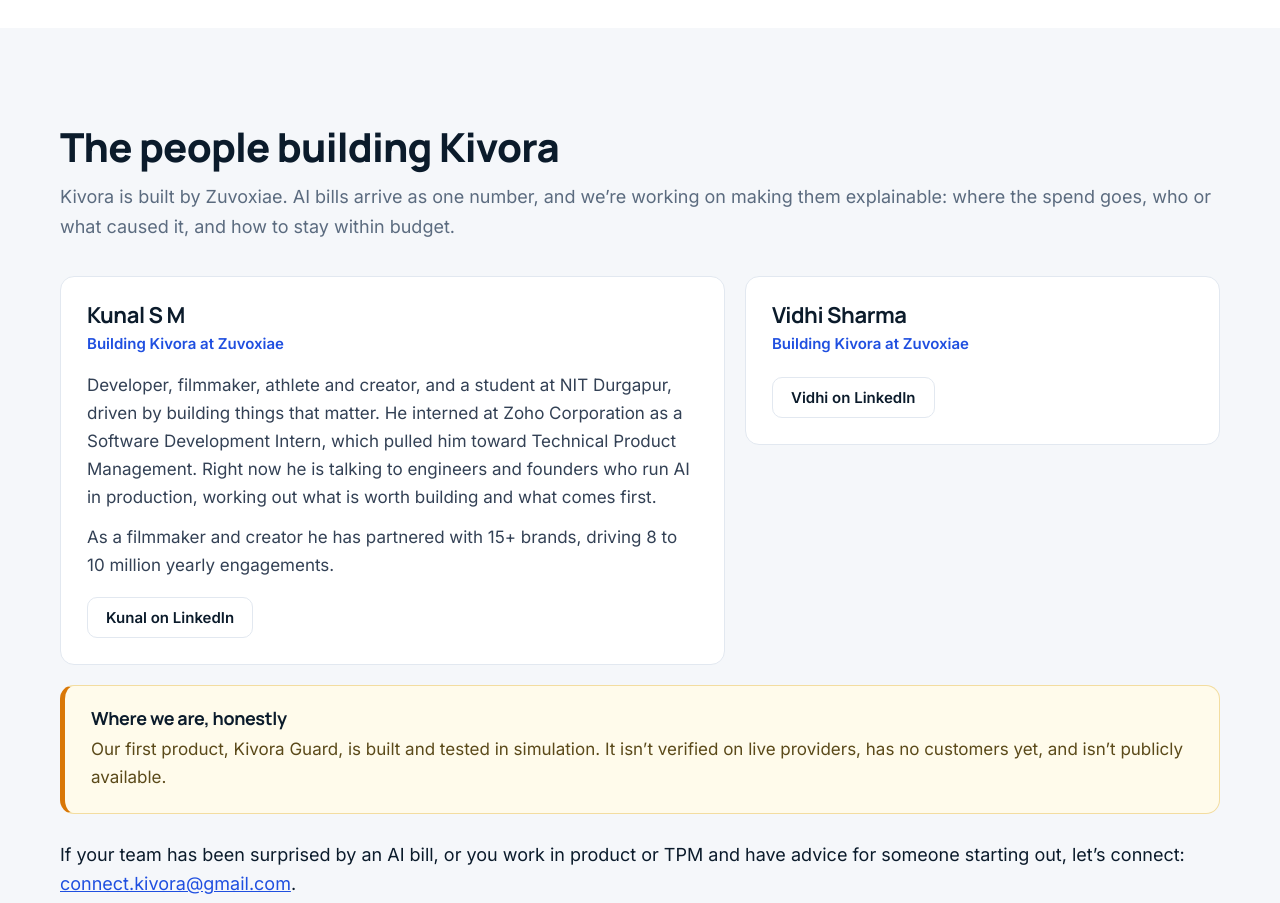
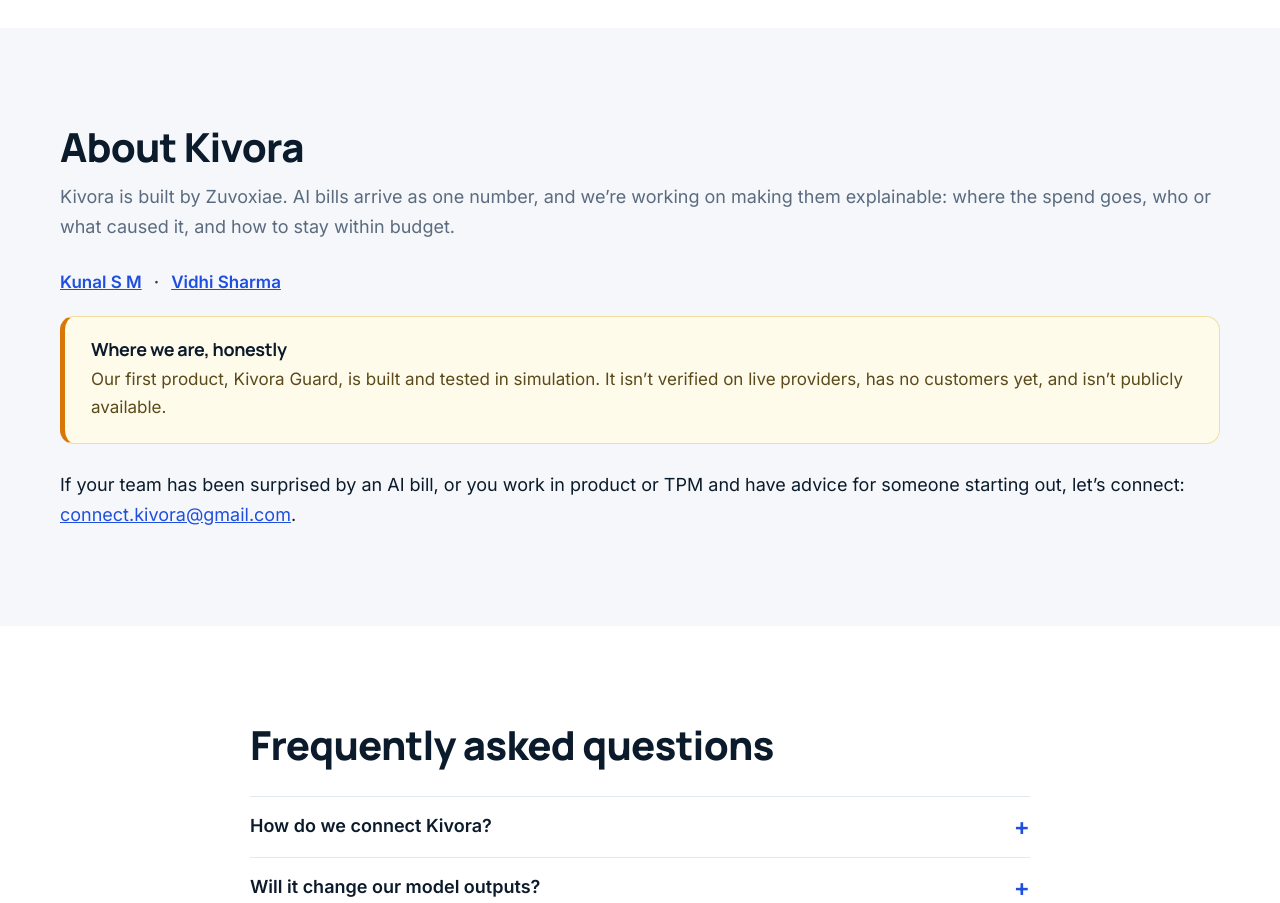
Before and after one commit to kunnalsinghm/kivora-site, a website: page public/index.html in a window 1280 px wide. Shown: the part 5800-6703 px from the top of the page. Drawn offline with Linux system fonts and the light colour scheme.

Commit message:
Replace team section with names and LinkedIn links

```diff
--- a/public/css/styles.css
+++ b/public/css/styles.css
@@ -247,3 +247,5 @@ input:focus,select:focus,textarea:focus{border-color:var(--mint);box-shadow:0 0
 @media(max-width:1000px){.price-grid{grid-template-columns:repeat(2,1fr)}}
 @media(max-width:900px){.people{grid-template-columns:1fr}}
 @media(max-width:600px){.price-grid{grid-template-columns:1fr}}
+
+.founders{margin:26px 0 0;display:flex;gap:12px;flex-wrap:wrap;align-items:center;font-weight:600}.founders a{color:var(--brand)}.founders span{color:var(--ink-2)}
--- a/public/index.html
+++ b/public/index.html
@@ -213,16 +213,9 @@
 
   <section id="about" class="about">
     <div class="container">
-      <h2>The people building Kivora</h2>
+      <h2>About Kivora</h2>
       <p class="sub">Kivora is built by Zuvoxiae. AI bills arrive as one number, and we’re working on making them explainable: where the spend goes, who or what caused it, and how to stay within budget.</p>
-      <div class="people">
-        <article class="person"><h3>Kunal S M</h3><p class="role">Building Kivora at Zuvoxiae</p>
-          <p>Developer, filmmaker, athlete and creator, and a student at NIT Durgapur, driven by building things that matter. He interned at Zoho Corporation as a Software Development Intern, which pulled him toward Technical Product Management. Right now he is talking to engineers and founders who run AI in production, working out what is worth building and what comes first.</p>
-          <p>As a filmmaker and creator he has partnered with 15+ brands, driving 8 to 10 million yearly engagements.</p>
-          <a class="btn btn-ghost" href="https://www.linkedin.com/in/kunal-sm-41a055285/" target="_blank" rel="noopener noreferrer">Kunal on LinkedIn</a></article>
-        <article class="person"><h3>Vidhi Sharma</h3><p class="role">Building Kivora at Zuvoxiae</p>
-          <a class="btn btn-ghost" href="https://www.linkedin.com/in/vidhi-sharma-prof/" target="_blank" rel="noopener noreferrer">Vidhi on LinkedIn</a></article>
-      </div>
+      <p class="founders"><a href="https://www.linkedin.com/in/kunal-sm-41a055285/" target="_blank" rel="noopener noreferrer">Kunal S M</a><span aria-hidden="true">·</span><a href="https://www.linkedin.com/in/vidhi-sharma-prof/" target="_blank" rel="noopener noreferrer">Vidhi Sharma</a></p>
       <div class="status-box"><h3>Where we are, honestly</h3><p>Our first product, Kivora Guard, is built and tested in simulation. It isn’t verified on live providers, has no customers yet, and isn’t publicly available.</p></div>
       <p class="story">If your team has been surprised by an AI bill, or you work in product or TPM and have advice for someone starting out, let’s connect: <a href="mailto:connect.kivora@gmail.com">connect.kivora@gmail.com</a>.</p>
     </div>
@@ -282,7 +275,7 @@
   <div class="container foot">
     <div><a class="foot-logo" href="/"><img src="/img/zuvoxiae-mark.png" width="38" height="28" alt="" /><b>Zuvoxiae</b></a><p>Kivora is AI cost governance, built by Zuvoxiae.</p></div>
     <div><b>Product</b><a href="#product">Guard, Compass, Autopilot</a><a href="#how">How it works</a><a href="#pricing">Planned pricing</a><a href="#security">Security</a></div>
-    <div><b>Company</b><a href="#about">About</a><a href="mailto:connect.kivora@gmail.com">connect.kivora@gmail.com</a><a href="https://www.instagram.com/zuvoxiea/" target="_blank" rel="noopener noreferrer">Instagram</a><a href="https://www.linkedin.com/in/kunal-sm-41a055285/" target="_blank" rel="noopener noreferrer">Kunal on LinkedIn</a><a href="https://www.linkedin.com/in/vidhi-sharma-prof/" target="_blank" rel="noopener noreferrer">Vidhi on LinkedIn</a></div>
+    <div><b>Company</b><a href="#about">About</a><a href="mailto:connect.kivora@gmail.com">connect.kivora@gmail.com</a><a href="https://www.instagram.com/zuvoxiea/" target="_blank" rel="noopener noreferrer">Instagram</a><a href="https://www.linkedin.com/in/kunal-sm-41a055285/" target="_blank" rel="noopener noreferrer">Kunal S M (LinkedIn)</a><a href="https://www.linkedin.com/in/vidhi-sharma-prof/" target="_blank" rel="noopener noreferrer">Vidhi Sharma (LinkedIn)</a></div>
   </div>
   <div class="container legal">© <span id="year">2026</span> Zuvoxiae. Kivora is in pre-launch. · <a href="/privacy">Privacy</a> · <a href="/terms">Terms</a></div>
 </footer>
```
